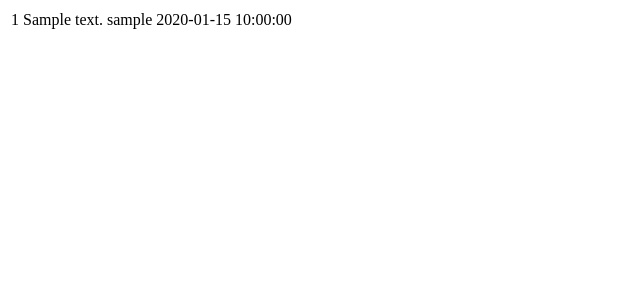
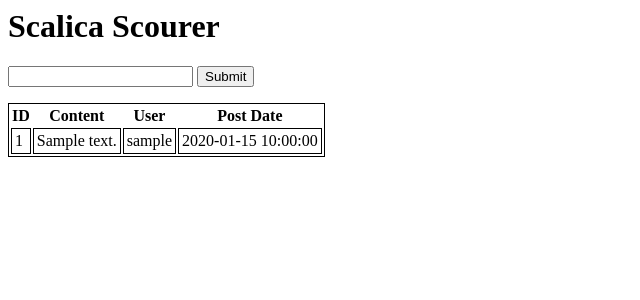
Before and after one commit to ijuncker/LargeScaleFinal, a Flask app: template TextSearch/templates/search.html in a window 1280 px wide. Shown: the top 300 px of the page, without its empty margins (0-640 px from the left). Run offline with Flask 2, Linux system fonts and the light colour scheme; the template is opened without the code that fills it: most values are stand-ins (such as "Sample title", 1, 10 or a date in 2020).

Commit message:
updated search page look

```diff
--- a/TextSearch/templates/search.html
+++ b/TextSearch/templates/search.html
@@ -1,5 +1,28 @@
+<head>
+    <style>
+        table {
+            border: 1px solid black;
+        }
+        td {
+            border: 1px solid black;
+            padding: 3px;
+        }
 
+    </style>
+</head>
+
+<h1>Scalica Scourer</h1>
+<form method="GET" action="/search">
+  <input type="text" name="query"/>
+  <input type="submit"/>
+</form>
 <table>
+<tr>
+    <th>ID</th>
+    <th>Content</th>
+    <th>User</th>
+    <th>Post Date</th>
+</tr>
 {% for message in message_list%}
 <tr>
     <td>{{ message[0]["message_id"] }}</td>
```
